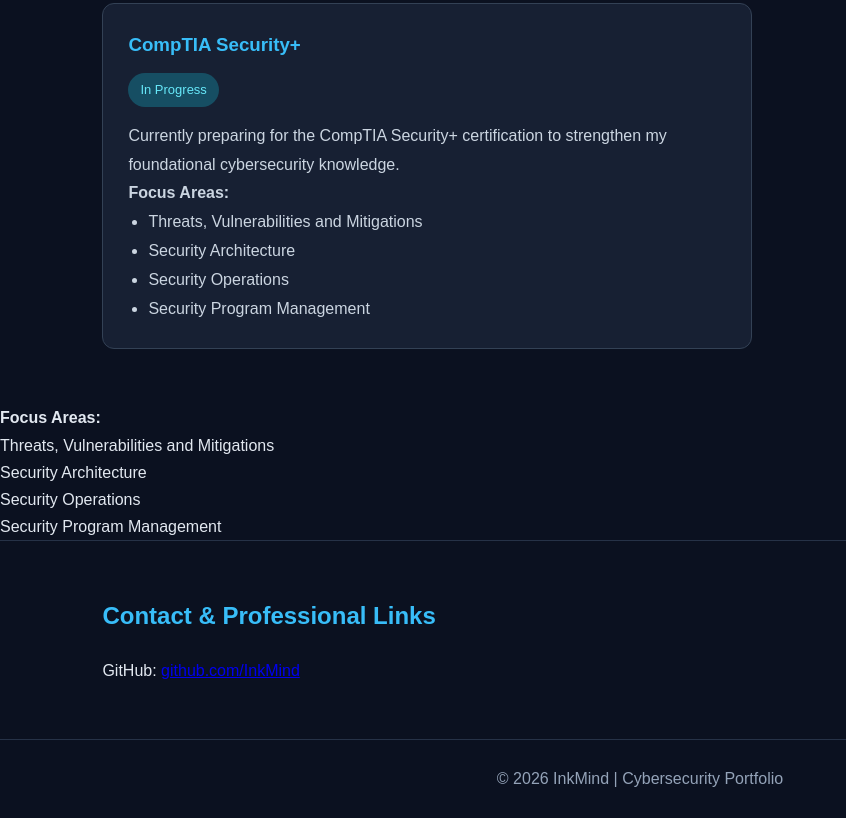
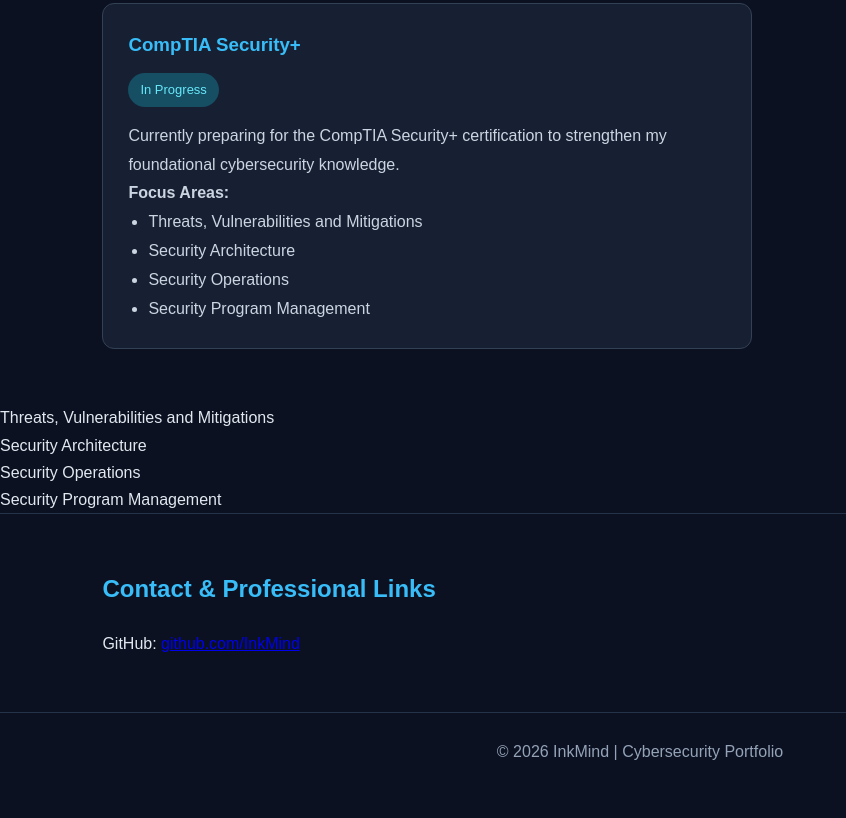
Before and after one commit to InkMind/inkmind.github.io, a plain HTML site: page index.html in a window 1280 px wide. Shown: the part 1795-2613 px from the top of the page, without its empty margins (0-846 px from the left). After the commit the page ends 2585 px from the top, so only its background shows below. Drawn offline with Linux system fonts and the light colour scheme; no server answers.

Commit message:
Fix duplicate certification markup and HTML structure
Removed duplicate 'Focus Areas' section and extra line breaks.

```diff
--- a/index.html
+++ b/index.html
@@ -377,7 +377,6 @@
         </p>
 
         <p><strong>Focus Areas:</strong></p>
-
         <ul>
             <li>Threats, Vulnerabilities and Mitigations</li>
             <li>Security Architecture</li>
@@ -386,9 +385,6 @@
         </ul>
     </div>
 </section>
-
-
-        <p><strong>Focus Areas:</strong></p>
 
         <ul>
             <li>Threats, Vulnerabilities and Mitigations</li>
@@ -510,7 +506,4 @@ loadGitHubProjects();
 </script>
 
 </body>
-
-
-</body>
 </html>
```
